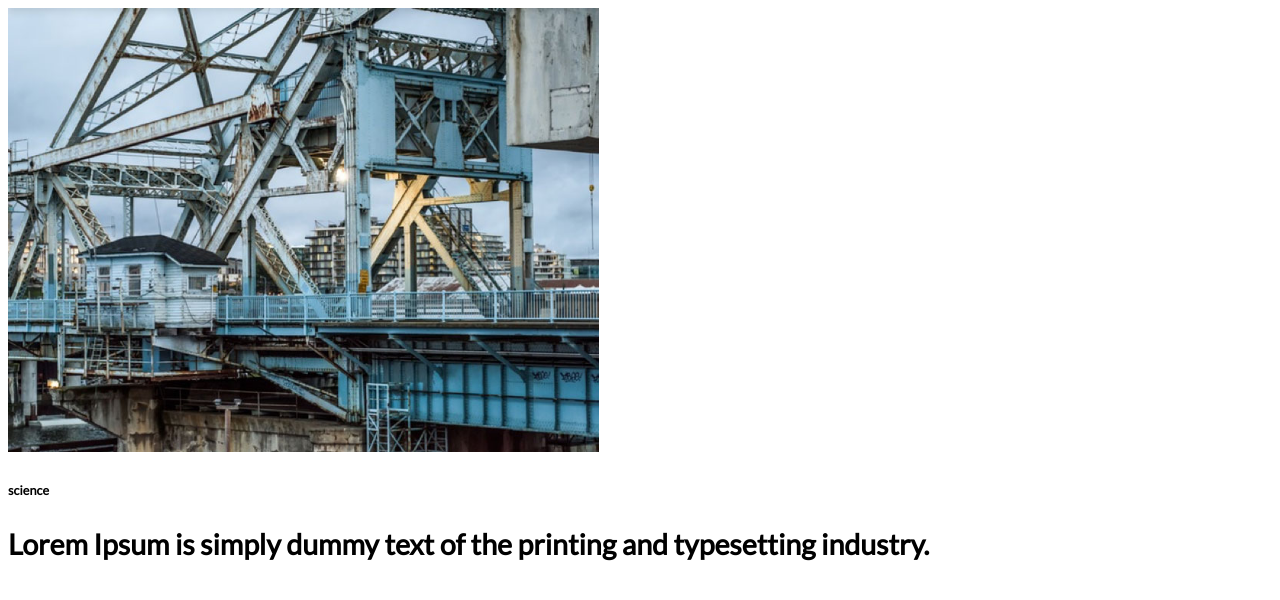
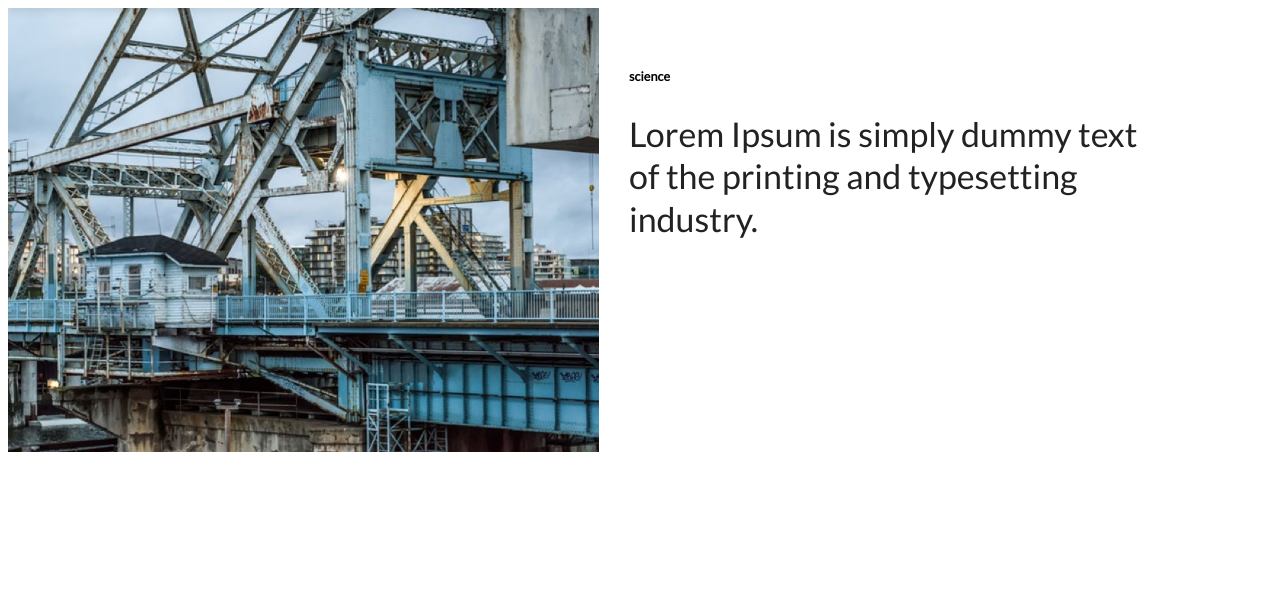
Before and after one commit to sreechithragit/Home-demo, a plain HTML site: page index.html in a window 1280 px wide. Shown: the top 600 px of the page. Drawn offline with Linux system fonts and the light colour scheme.

Commit message:
Update style.css

```diff
--- a/css/style.css
+++ b/css/style.css
@@ -14,7 +14,25 @@ font-family: 'Lato', sans-serif;
   width: 591px;
   height: 444px;
 }
-
+.ryt-one{
+	padding:30px;
+}
+.sci-top{
+display:inline-flex;
+}
+.subj-tyl {
+  width: 518px;
+  height: 126px;
+font-family: 'Lato', sans-serif;
+  font-size: 34px;
+  font-weight: normal;
+  font-style: normal;
+  font-stretch: normal;
+  line-height: 1.24;
+  letter-spacing: normal;
+  text-align: left;
+  color: #222222;
+}
 /* ============================== my style ==========================================*/
 p { color: #666; }
 h3 { margin-bottom: 2.5rem; }
```
